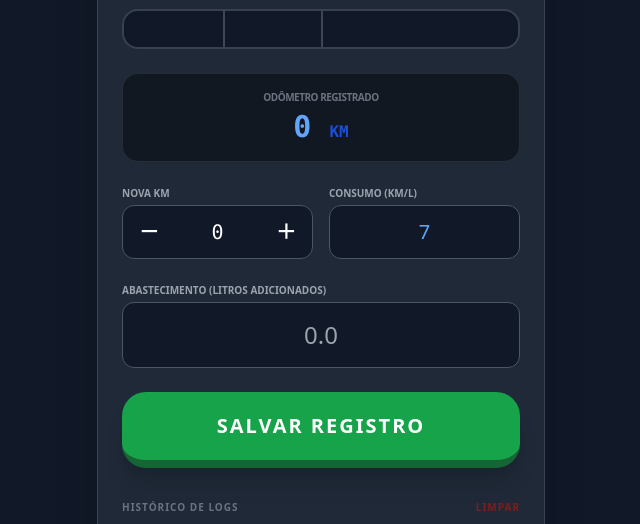
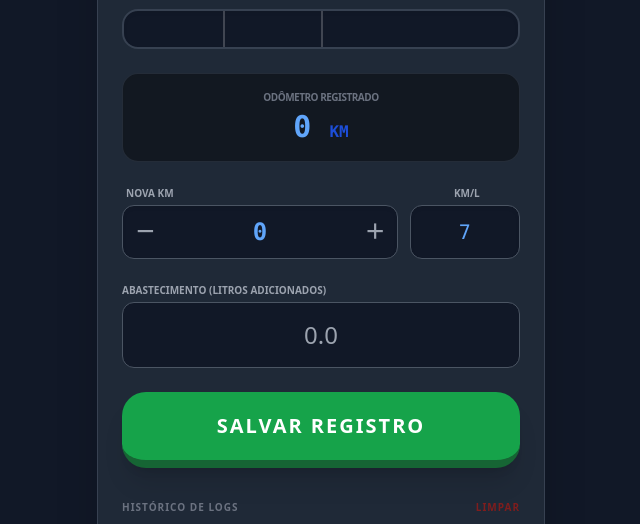
Before and after one commit to esouza15/Tanque-Virtual, a website: page index.html in a window 1280 px wide. Shown: the part 211-735 px from the top of the page, without its empty margins (319-959 px from the left). Drawn offline with nearby package versions, Linux system fonts and the light colour scheme.

Commit message:
melhoria no campo de adição

```diff
--- a/index.html
+++ b/index.html
@@ -40,18 +40,19 @@
         </div>
 
         <div class="space-y-6">
-            <div class="grid grid-cols-2 gap-4">
-                <div>
-                    <label class="block text-gray-400 text-[10px] font-bold uppercase mb-1">Nova KM</label>
-                    <div class="flex items-center bg-gray-900 rounded-xl p-1 border border-gray-600">
-                        <button onclick="ajustarKm(-1)" class="px-3 py-2 text-xl font-bold">－</button>
-                        <input type="number" id="km-input" class="w-full bg-transparent text-center outline-none text-xl font-mono" placeholder="000000">
-                        <button onclick="ajustarKm(1)" class="px-3 py-2 text-xl font-bold">＋</button>
+            <div class="flex gap-3 mb-6">
+                <div class="flex-[2.5]">
+                    <label class="block text-gray-400 text-[10px] font-bold uppercase mb-1 ml-1">Nova KM</label>
+                    <div class="flex items-center bg-gray-900 rounded-xl p-1 border border-gray-600 shadow-inner">
+                        <button onclick="ajustarKm(-1)" class="px-2 py-2 text-xl font-bold text-gray-400 active:text-white">－</button>
+                        <input type="number" id="km-input" class="w-full bg-transparent text-center outline-none text-2xl font-mono font-bold text-blue-400" placeholder="000000">
+                        <button onclick="ajustarKm(1)" class="px-2 py-2 text-xl font-bold text-gray-400 active:text-white">＋</button>
                     </div>
                 </div>
-                <div>
-                    <label class="block text-gray-400 text-[10px] font-bold uppercase mb-1">Consumo (km/l)</label>
-                    <input type="number" id="consumo-input" step="0.1" class="w-full bg-gray-900 border border-gray-600 rounded-xl p-3 text-xl text-center outline-none text-blue-400" value="7.0">
+
+                <div class="flex-1">
+                    <label class="block text-gray-400 text-[10px] font-bold uppercase mb-1 ml-1 text-center">KM/L</label>
+                    <input type="number" id="consumo-input" step="0.1" class="w-full h-[54px] bg-gray-900 border border-gray-600 rounded-xl p-1 text-xl text-center outline-none text-blue-400 font-mono shadow-inner" value="7.0">
                 </div>
             </div>
 
```
